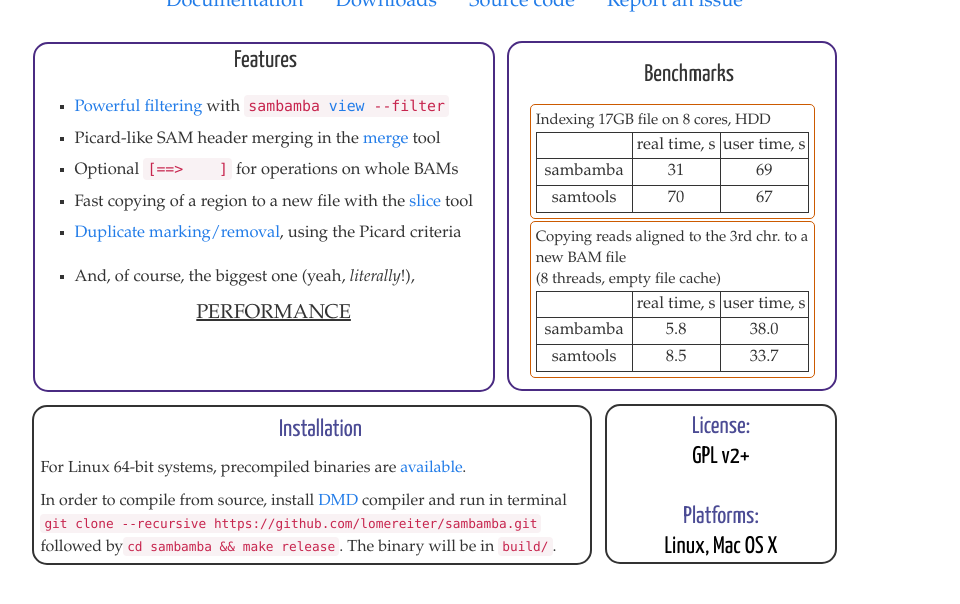
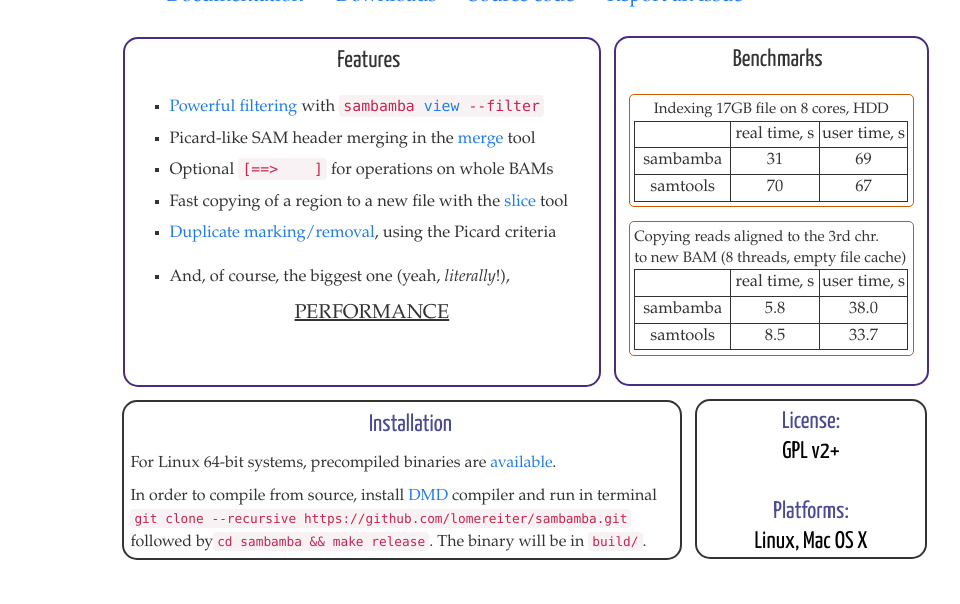
Before and after one commit to biod/sambamba, a Jekyll site: the page built from index.html, in a window 1280 px wide, cut to the strip 148-752 px from the top of the page. Shown: the whole strip, without its empty margins (114-1074 px from the left). Built offline with Jekyll 4.4.1, drawn with Linux system fonts in a browser that asks for light colours; Markdown is read by kramdown in place of the engine named in the settings.

Commit message:
looks kinda ok

```diff
--- a/_layouts/layout.html
+++ b/_layouts/layout.html
@@ -28,7 +28,7 @@
   <a href="https://github.com/lomereiter/sambamba"><img style="position: absolute; top: 0; left: 0; border: 0;" src="https://s3.amazonaws.com/github/ribbons/forkme_left_green_007200.png" alt="Fork me on GitHub" width="144px" height="144px"></a>
   <div class="container">
 
-    <div class="row">
+    <div class="myrow">
       <div class="page-header" style="text-align: center">
         <h1>{{ page.title }}</h1>
       </div>
--- a/css/base.css
+++ b/css/base.css
@@ -9,7 +9,9 @@
 
 .myrow {
     margin: auto;
-    width: 100em;
+    width: 100%;
+    min-width: 82em;
+    max-width: 82em;
     }
 
 .mycontainer {
@@ -85,12 +87,13 @@
 }
 
 #features {
-    width: 28em;
+    width: 29em;
+    padding: 0.3em;
     }
 
 #bm {
-    width: 22em;
-    padding: 1em;
+    width: 21em;
+    padding: 0.3em;
     }
 
 #install {
@@ -117,10 +120,10 @@
     border-color: #CC5A00;
     margin-left: auto;
     margin-right: auto;
-    margin-top: 2px;
-    margin-bottom: 2px;
+    margin-top: 0.4em;
+    margin-bottom: 0.4em;
     width: 19em;
-    padding: 5px;
+    padding: 0.3em;
     }
 
 .bm-case table {
--- a/index.html
+++ b/index.html
@@ -25,8 +25,11 @@
     </div>
 
     <div id="bm" class="block">
+      <div class="cword">Benchmarks</div>
 
-      <div class="cword">Benchmarks</div>
+      <table style="width: 100%;">
+        <tr>
+          <td style="text-align: center; vertical-align: middle;">
             <div class="bm-case">
               Indexing 17GB file on 8 cores, HDD
               <table>
@@ -36,15 +39,21 @@
               </table>
             </div>
 
+          </td>
+        </tr>
+        <tr><td>
             <div class="bm-case">
-        Copying reads aligned to the 3rd chr. to a new BAM file
-        <br/>   (8 threads, empty file cache)
+              Copying reads aligned to the 3rd chr.<br/> to new BAM
+               (8 threads, empty file cache)
               <table>
                 <th><td>real time, s</td><td>user time, s</td></th>
                 <tr><td>sambamba</td><td>5.8</td><td>38.0</td></tr>
                 <tr><td>samtools</td><td>8.5</td><td>33.7</td></tr>
               </table>
             </div>
+          </td>
+        </tr>
+      </table>
     </div>
   </div>
 </div>
```
Also changed, not shown: 10 other files. Lines whose indentation alone changed are shown as unchanged.
